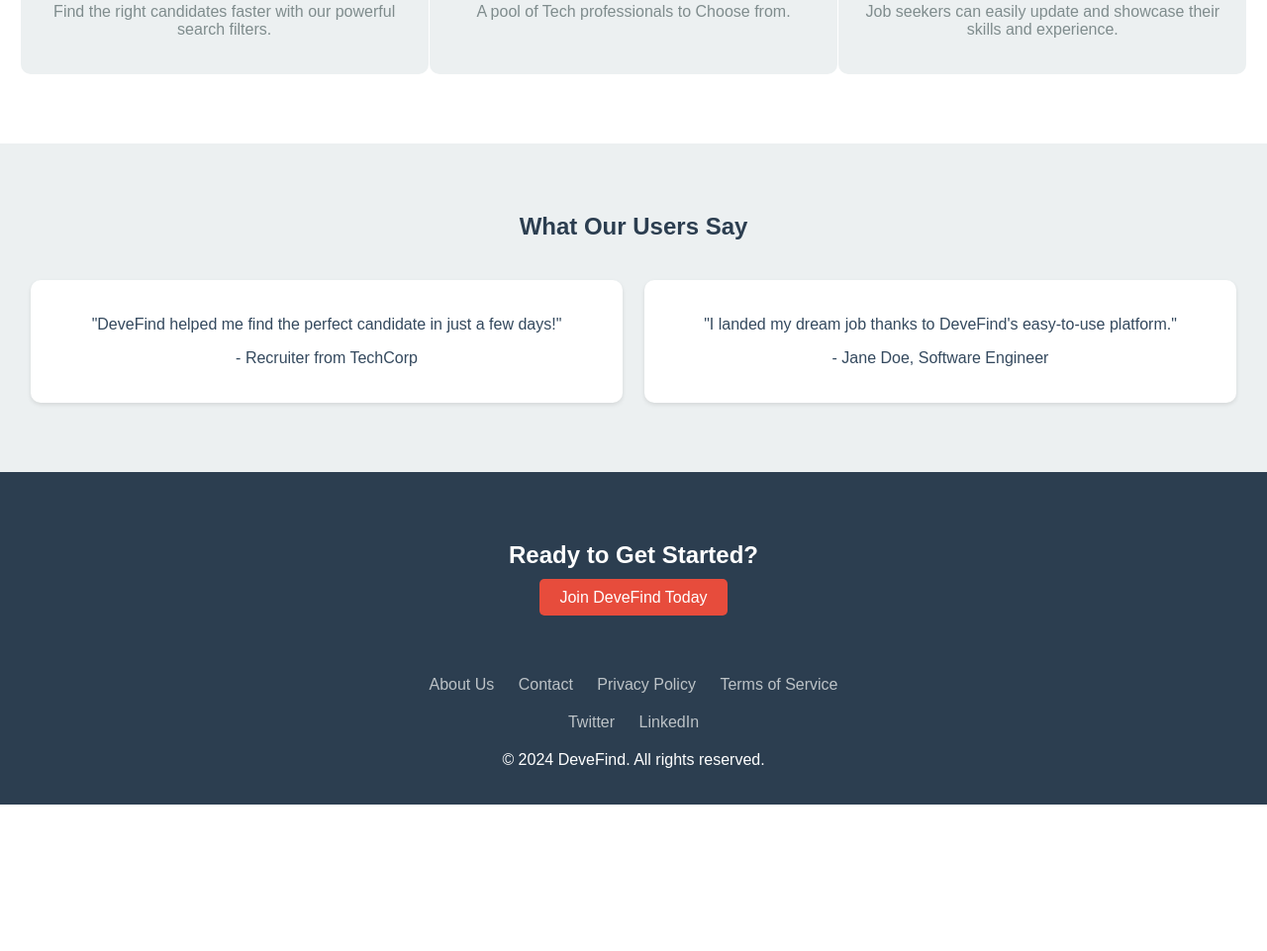
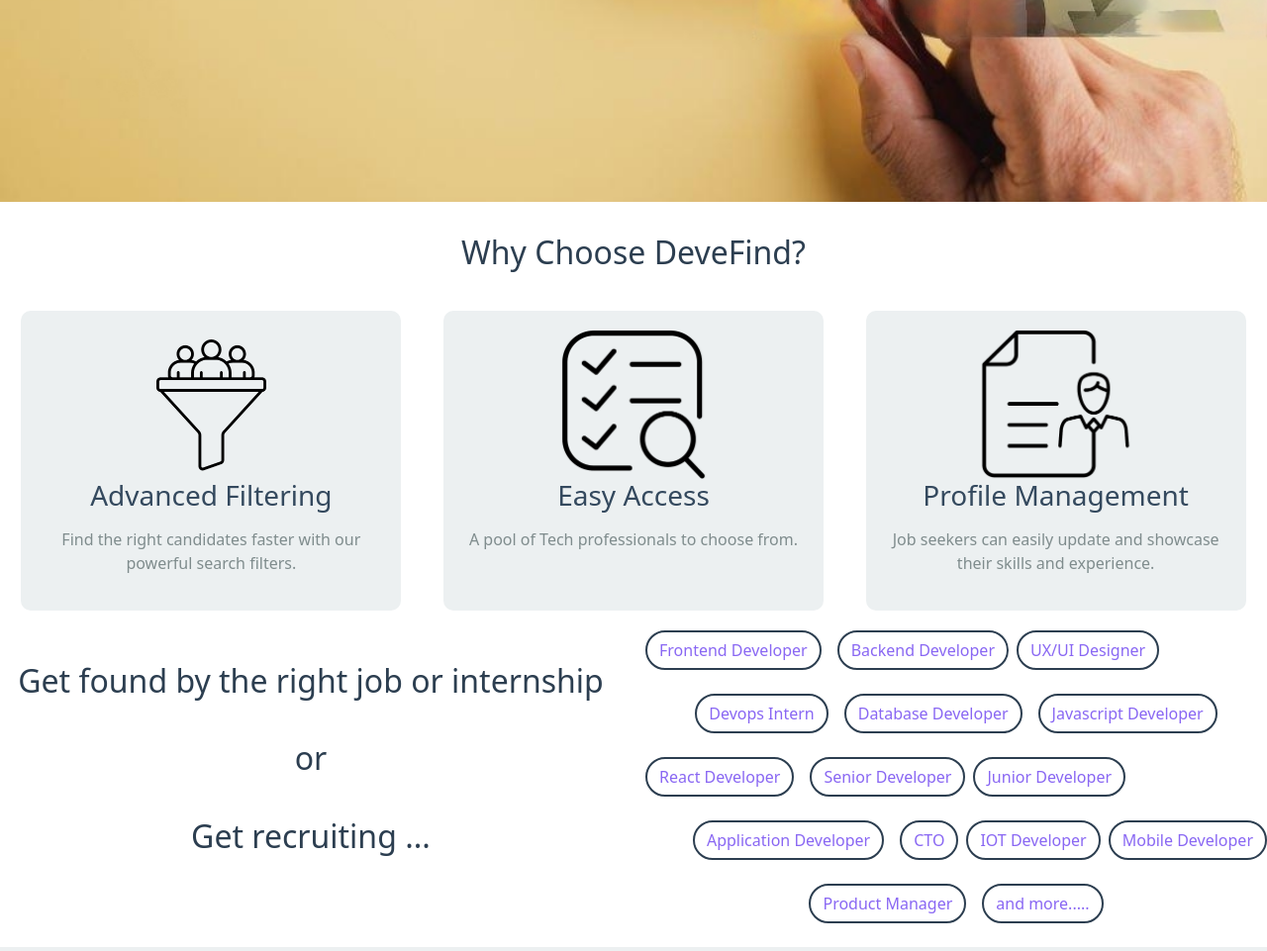
Before and after one commit to oswealth/zero_day, a plain HTML site: page appfiles/landingpage.html in a window 1280 px wide. Shown: the part 580-1541 px from the top of the page at 99% size. Before the commit the page ends 1393 px from the top, so only its background shows below. Drawn offline with nearby package versions, Linux system fonts and the light colour scheme.

Commit message:
styling landing page

```diff
--- a/appfiles/LandingPage.css
+++ b/appfiles/LandingPage.css
@@ -10,11 +10,32 @@
     width: 100%;
   }
 
+  /* Nav Section */
+  .navbar {
+    background-color: transparent;
+  }
+
   /* Hero Section */
   .hero-section {
-    background-color: #f5f5f5;
-    padding: 100px 20px;
+    /*background-color: #f5f5f5;*/
+    height: 98vh;
     text-align: center;
+    background: url(./png/landing.jpeg);
+    background-repeat: no-repeat;
+    background-size: cover;
+  }
+
+  .navbar a {
+    text-decoration: none;
+    color: #8967f3;
+    font-size: medium;
+    font-weight: 500;
+
+  }
+
+
+  .hero-content {
+    padding: 60px 20px;
   }
 
   .hero-content h1 {
@@ -44,13 +65,20 @@
 
   /* Features Section */
   .features-section {
-    padding: 50px 20px;
     background-color: #fff;
     text-align: center;
   }
 
+  .fbtn button {
+    /*background-color: #34495e;*/
+    color: #8967f3;
+    border: 2px solid #2c3e50;
+    border-radius: 50px;
+  }
+
   .features-section h2 {
     margin-bottom: 40px;
+    margin-top: 2rem;
     color: #2c3e50;
   }
 
@@ -113,13 +141,14 @@
   /* Call to Action Section */
   .cta-section {
     background-color: #2c3e50;
-    padding: 50px 20px;
+    /*padding: 50px 20px;*/
+    padding-top: 50px;
     text-align: center;
     color: #fff;
   }
 
   .cta-section h2 {
-    margin-bottom: 20px;
+    margin-bottom: 60px;
   }
 
   .cta-section .cta-button {
--- a/appfiles/landingpage.html
+++ b/appfiles/landingpage.html
@@ -5,12 +5,24 @@
   <meta name="viewport" content="width=device-width, initial-scale=1.0">
   <title>DeveFind Landing Page</title>
   <link rel="stylesheet" href="LandingPage.css">
+
+  <link href="https://cdn.jsdelivr.net/npm/bootstrap@5.3.3/dist/css/bootstrap.min.css" rel="stylesheet" integrity="sha384-QWTKZyjpPEjISv5WaRU9OFeRpok6YctnYmDr5pNlyT2bRjXh0JMhjY6hW+ALEwIH" crossorigin="anonymous">
+
 </head>
 <body>
   <!-- Landing Page -->
   <div class="landing-page">
     <!-- Hero Section -->
     <section class="hero-section">
+      <nav class="navbar">
+        <div class="container">
+          <a class="navbar-brand" href="#">
+            <img src="./png/logo-no-background.png" alt="DeveFind" width="" height="50px">
+          </a>
+          <a class="d-flex" href="./login.html">LOGIN</a>
+        </div>
+      </nav>
+
       <div class="hero-content">
         <h1>Connect with Top IT Talent Effortlessly</h1>
         <p>Streamlining the recruitment process for IT professionals and recruiters.</p>
@@ -28,19 +40,70 @@
       <h2>Why Choose DeveFind?</h2>
       <div class="features">
         <div class="feature-card">
+          <img src="./png/filterIcon.png" alt="Advance Filtering" width="auto" height="150rem">
           <h3>Advanced Filtering</h3>
           <p>Find the right candidates faster with our powerful search filters.</p>
         </div>
         <div class="feature-card">
+          <img src="./png/accessIcon.png" alt="Advance Filtering" width="auto" height="150rem">
           <h3>Easy Access</h3>
-          <p>A pool of Tech professionals to Choose from.</p>
+          <p>A pool of Tech professionals to choose from.</p>
         </div>
         <div class="feature-card">
+          <img src="./png/profile.png" alt="Advance Filtering" width="auto" height="150rem">
           <h3>Profile Management</h3>
           <p>Job seekers can easily update and showcase their skills and experience.</p>
         </div>
       </div>
+
+      <div class="text-center">
+        <div class="row">
+          <div class="col">
+            <h2 class="header">
+              Get found by the right job or internship
+            </h2>
+            <h2 class="header">
+              or
+            </h2>
+            <h2 class="header">
+              Get recruiting ...
+            </h2>
+          </div>
+          <div class="col fbtn">
+            <div class="d-grid gap-2 d-md-flex justify-content-md-start">
+              <button class="btn me-md-2" type="button">Frontend Developer</button>
+              <button class="btn" type="button">Backend Developer</button>
+              <button class="btn" type="button">UX/UI Designer</button>
+            </div>
+            <br>
+            <div class="d-grid gap-2 d-md-flex justify-content-md-center">
+              <button class="btn me-md-2" type="button">Devops Intern</button>
+              <button class="btn me-md-2" type="button">Database Developer</button>
+              <button class="btn" type="button">Javascript Developer</button>
+            </div>
+            <br>
+            <div class="d-grid gap-2 d-md-flex justify-content-md-start">
+              <button class="btn me-md-2" type="button">React Developer</button>
+              <button class="btn" type="button">Senior Developer</button>
+              <button class="btn" type="button">Junior Developer</button>
+            </div>
+            <br>
+            <div class="d-grid gap-2 d-md-flex justify-content-md-end">
+              <button class="btn me-md-2" type="button">Application Developer</button>
+              <button class="btn" type="button">CTO</button>
+              <button class="btn" type="button">IOT Developer</button>
+              <button class="btn" type="button">Mobile Developer</button>
+            </div>
+            <br>
+            <div class="d-grid gap-2 d-md-flex justify-content-md-center">
+              <button class="btn me-md-2" type="button">Product Manager</button>
+              <button class="btn" type="button">and more.....</button>
+            </div>
+          </div>
+        </div>
+        <br>
     </section>
+
 
     <!-- Testimonials Section -->
     <section class="testimonials-section">
@@ -60,12 +123,18 @@
     <!-- Call to Action Section -->
     <section class="cta-section">
       <h2>Ready to Get Started?</h2>
-      <a href="./signup.html" class="cta-button">Join DeveFind Today</a>
+      <a href="./signup.html" class="cta-button">Join Now</a>
     </section>
 
     <!-- Footer Section -->
     <footer class="footer">
       <div class="footer-links">
+        <div class="container">
+          <a class="navbar-brand" href="#">
+            <img src="./png/logo-no-background-footer.png" alt="DeveFind" width="" height="90px">
+          </a>
+        </div>
+        <hr>
         <a href="/about">About Us</a>
         <a href="/contact">Contact</a>
         <a href="/privacy">Privacy Policy</a>
@@ -79,4 +148,7 @@
     </footer>
   </div>
 </body>
+<script src="https://cdn.jsdelivr.net/npm/bootstrap@5.3.3/dist/js/bootstrap.bundle.min.js" integrity="sha384-YvpcrYf0tY3lHB60NNkmXc5s9fDVZLESaAA55NDzOxhy9GkcIdslK1eN7N6jIeHz" crossorigin="anonymous"></script>
+<script src="https://cdn.jsdelivr.net/npm/@popperjs/core@2.11.8/dist/umd/popper.min.js" integrity="sha384-I7E8VVD/ismYTF4hNIPjVp/Zjvgyol6VFvRkX/vR+Vc4jQkC+hVqc2pM8ODewa9r" crossorigin="anonymous"></script>
+<script src="https://cdn.jsdelivr.net/npm/bootstrap@5.3.3/dist/js/bootstrap.min.js" integrity="sha384-0pUGZvbkm6XF6gxjEnlmuGrJXVbNuzT9qBBavbLwCsOGabYfZo0T0to5eqruptLy" crossorigin="anonymous"></script>
 </html>
```
Also changed, not shown: appfiles/png/accessIcon.png (added), appfiles/png/filterIcon.png (added), appfiles/png/landing.jpeg (added), appfiles/png/logo-black.png (added), appfiles/png/logo-color.png (added), appfiles/png/logo-no-background-footer.png (added), appfiles/png/logo-no-background.png (added), appfiles/png/logo-white.png (added), appfiles/png/profile.png (added), appfiles/svg/logo-black.svg (added), appfiles/svg/logo-color.svg (added), appfiles/svg/logo-no-background.svg (added), appfiles/svg/logo-white.svg (added), appfiles/svg/noun-filter-3834327.svg (added), 4 other files.
